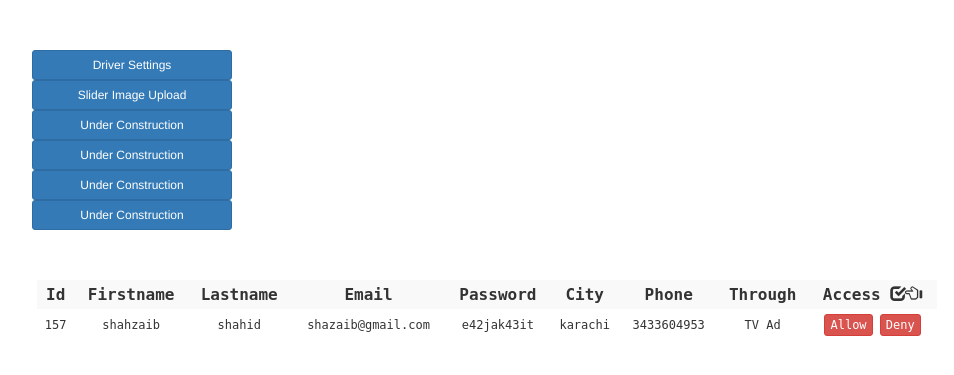
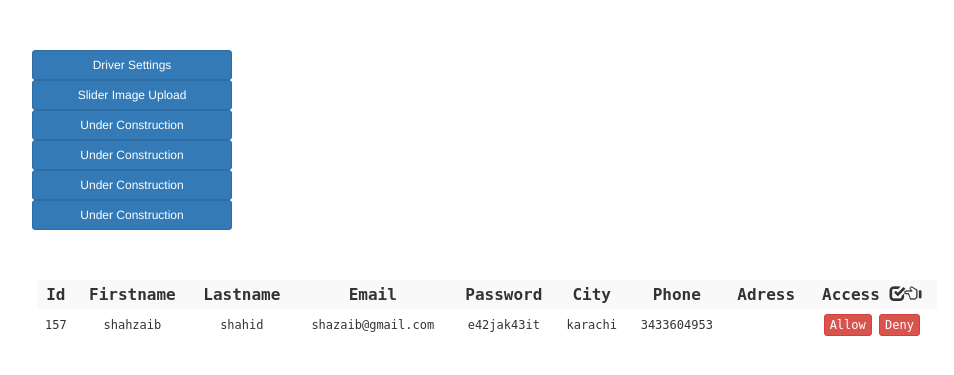
Before and after one commit to shazaib/Project2016, a PHP site: page /admin.php?pro in a window 1280 px wide. Shown: the top 375 px of the page, without its empty margins (38-992 px from the left). Run offline with PHP 8.4, Linux system fonts and the light colour scheme; data comes from the database, SQL or seed files in the repository; data that the repository does not hold is empty; some libraries are stand-ins or nearby versions.

Commit message:
Updated 111

```diff
--- a/admin.php
+++ b/admin.php
@@ -39,7 +39,7 @@
 
 		<div class="col-md-12">
 			<table class="th1 table-striped table-hover table-condensed">
- 				<tr><th>Id</th><th>Firstname</th><th>Lastname</th><th>Email</th><th>Password</th><th>City</th><th>Phone</th><th>Through</th><th>Access <span class="glyphicon glyphicon-check"></span><span class="glyphicon glyphicon-hand-left"></span></th></tr>
+ 				<tr><th>Id</th><th>Firstname</th><th>Lastname</th><th>Email</th><th>Password</th><th>City</th><th>Phone</th><th>Adress</th><th>Access <span class="glyphicon glyphicon-check"></span><span class="glyphicon glyphicon-hand-left"></span></th></tr>
 
 		<?php
 
@@ -50,7 +50,7 @@
 				while($row=$res->fetch_assoc())
 				{
 
- 				echo "<tr><td>".$row['id']."</a></td><td>".$row['firstname']."</td><td>".$row['lastname']."</td><td>".$row['email']."</td><td>".$row['password']."</td><td>".$row['city']."</td><td>".$row['phone']."</td><td>".$row['select_driver']."</td>
+ 				echo "<tr><td>".$row['id']."</a></td><td>".$row['firstname']."</td><td>".$row['lastname']."</td><td>".$row['email']."</td><td>".$row['password']."</td><td>".$row['city']."</td><td>".$row['phone']."</td><td>".$row['adress']."</td>
 				<td><button type='submit' class='btn btn-danger btn-xs' name='Access'><a style='color:white;' href='?nos=".$row['id']."'>Allow</a></button> <button type='submit' class='btn btn-danger btn-xs' name='deny'><a style='color:white;' href='?nos1=".$row['id']."'>Deny</a></button></td></tr>";
 				}?>
 				</table>
```
